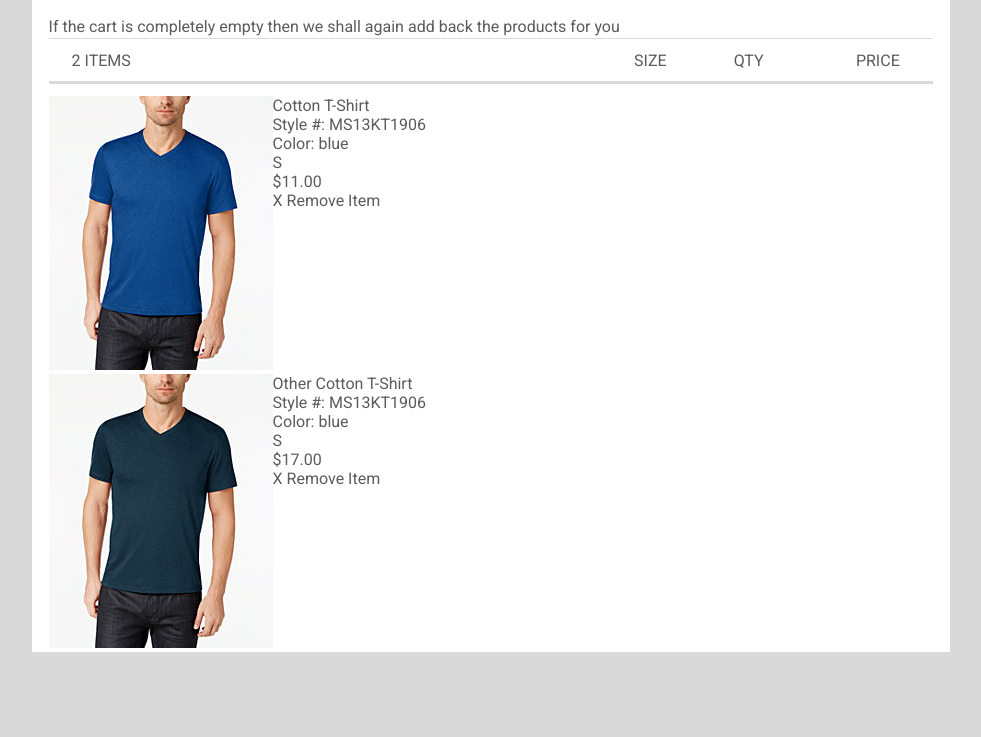
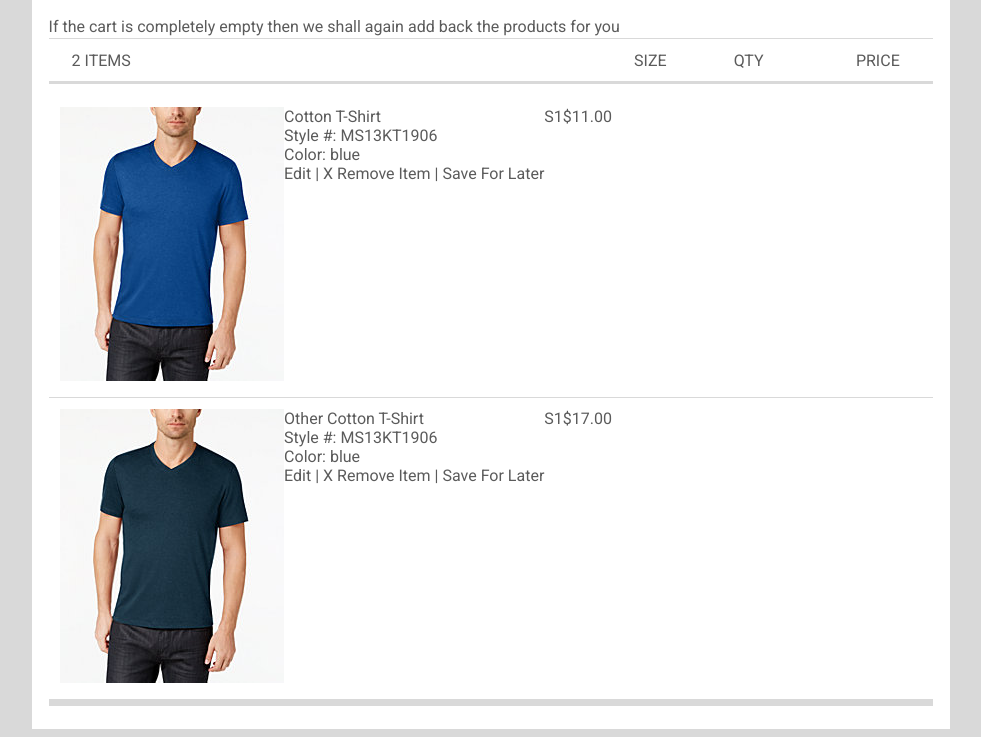
Before and after one commit to rweber87/shopping_cart_code_challenge, a React app: page / in a window 1280 px wide. Shown: the part 65-802 px from the top of the page, without its empty margins (149-1130 px from the left). Built offline with nearby package versions, Linux system fonts and the light colour scheme.

Commit message:
additional styling

```diff
--- a/src/CartLister.js
+++ b/src/CartLister.js
@@ -25,19 +25,12 @@ class CartLister extends Component {
 	}
 
 	removeFromCart(itemToRemove) {
-		console.log("item to remove", itemToRemove)
 		this.setState(prevState => ({
 			itemsInCart: prevState.itemsInCart.filter(item => item.id !== itemToRemove.id)
 		}))
-
-		// this.setState({
-		// 	itemsInCart: this.state.itemsInCart.filter(item => item.id !== itemToRemove.id)
-		// })
-		//console.log("state after remove", this.state)
 	}
 
 	render() {
-		console.log("state in render", this.state.itemsInCart)
 		var cartList = this.state.itemsInCart.map( item =>  <Item key={item.id} item={item} onRemove={this.removeFromCart.bind(this)} /> )
 		return(
 			<div>
@@ -49,6 +42,7 @@ class CartLister extends Component {
 				</div>
 				<div className="item-lister-decorative-line"></div>
 				{cartList}
+				<div className="item-lister-decorative-line-bottom"></div>
 			</div>
 		)
 	}
--- a/src/Item.js
+++ b/src/Item.js
@@ -14,12 +14,13 @@ class Item extends Component {
 			color: props.item.colors[0],
 			price: (props.item.fullPrice - props.item.discountReduction).toFixed(2),
 			sizeSelected: "S",
-			qtySelected: this.props.numOfItemsSelected,
+			discountReduction: props.item.discountReduction,
+			numOfItemsSelected: props.item.numOfItemsSelected
 		}
 	}
 
 	render () {
-		console.log("state in item.js",this.state)
+		console.log(this.state)
 		return(
 			<div className="item">
 				<div className="item-image">
@@ -33,13 +34,18 @@ class Item extends Component {
 						<div>Style #: {this.state.styleNum}</div>
 						<div>Color: {this.state.color}</div>
 					</div>
-					<div>
-						<div>{this.state.sizeSelected}</div>
-					</div>
-					<div>
-						<div>${(this.state.price)}</div>
-					</div>
-					<a onClick={() => this.props.onRemove(this.state)}>X Remove Item</a>
+					<a>Edit  |</a>
+					<a onClick={() => this.props.onRemove(this.state)}>  X Remove Item  |</a>
+					<a>  Save For Later</a>
+				</div>
+				<div>
+					<div className="item-size">{this.state.sizeSelected}</div>
+				</div>
+				<div>
+					<div className="item-selected">{this.state.numOfItemsSelected}</div>
+				</div>
+				<div>
+					<div className="item-price">${(this.state.price)}</div>
 				</div>
 			</div>
 
--- a/src/index.css
+++ b/src/index.css
@@ -29,9 +29,19 @@ body {
 	border-top: solid 1px #D9D9D9;
 }
 
+div.item {
+	border-bottom: solid 1px #D9D9D9;
+	padding: 1.3%
+}
+
 .item-lister-decorative-line {
 	border-top: solid 3px #D9D9D9;
 	padding-bottom: 1.3%;
+}
+
+.item-lister-decorative-line-bottom {
+	border-top: solid 6px #D9D9D9;
+	padding-bottom: 2.6%;
 }
 
 .item-lister-header {
--- a/src/inventory.js
+++ b/src/inventory.js
@@ -12,8 +12,8 @@ var inventory = [
 		sizes: ["S", "M", "L", "XL", "XXL"],
 		colors: ["blue", "red", "yellow", "green"],
 		fullPrice: 11.00,
-		discountReduction: 0,
-		numOfItemsSelected: 1
+		discountReduction: null,
+		numOfItemsSelected: 1,
 	},
 	{
 		id: 2,
@@ -23,8 +23,8 @@ var inventory = [
 		sizes: ["S", "M", "L", "XL", "XXL"],
 		colors: ["blue", "red", "yellow", "green"],
 		fullPrice: 17.00,
-		discountReduction: 0,
-		numOfItemsSelected: 1
+		discountReduction: null,
+		numOfItemsSelected: 1,
 	}
 ]
 
```
